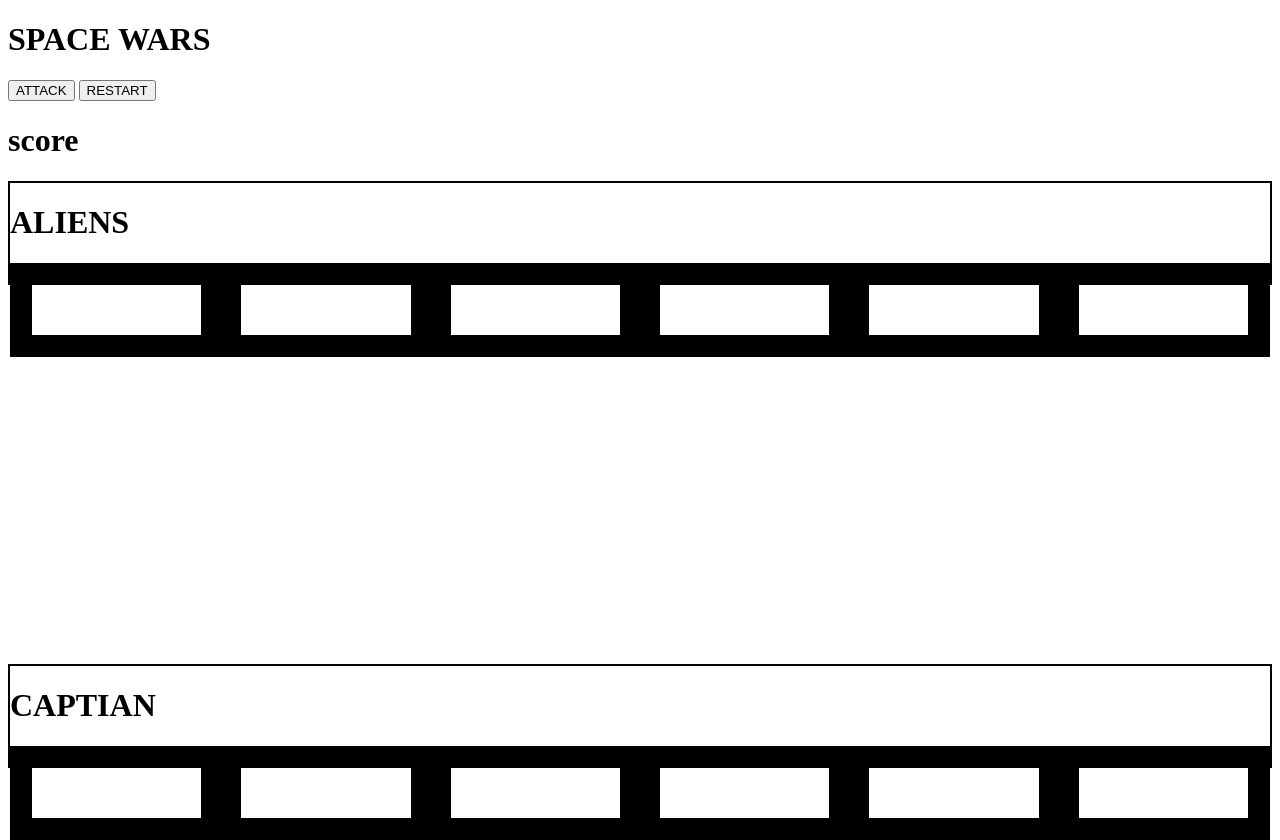
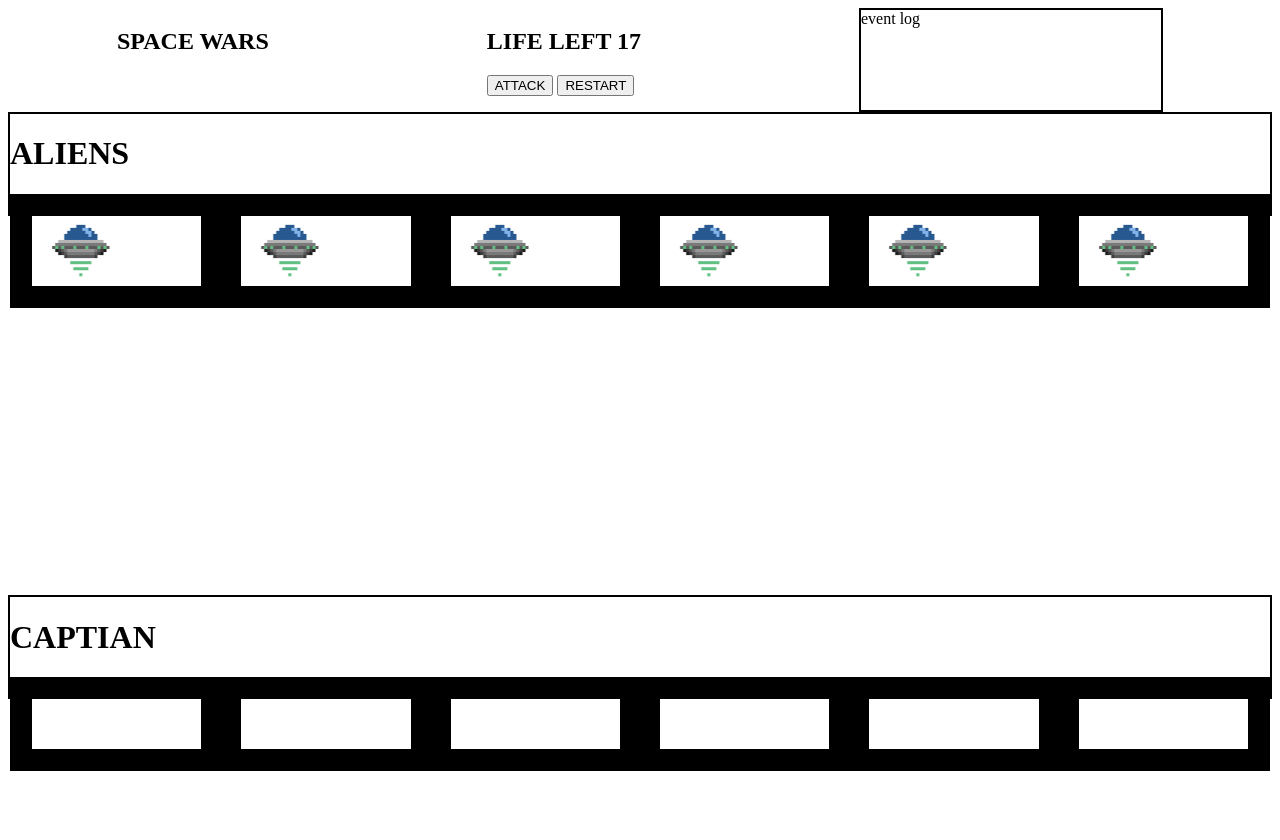
Before and after one commit to Remidemic/Alien_Attack, a plain HTML site: page index.html in a window 1280 px wide. Both pictures are taken after a click on the button "ATTACK". After the commit the page ends 800 px from the top, so only its background shows below. Drawn offline with Linux system fonts and the light colour scheme.

Commit message:
this thing works

```diff
--- a/app.js
+++ b/app.js
@@ -1,9 +1,4 @@
-// Example use of accuracy to determine a hit:
-
-// if (Math.random() < alien[0].accuracy) {
-//     console.log('You have been hit!');
-// }
-
+// make restart button using window.location.reload()
 
 
 let USS_HelloWorld = {
@@ -14,28 +9,94 @@ let USS_HelloWorld = {
 }
 
 // alien[0].accuracy
+// hull - between 3 and 6
+// firepower - between 2 and 4
+// accuracy - between .6 and .8
+// You could be battling six alien ships each with unique values.
 
-let AlienShip1 = {
-    name: "Alien",
+// Example use of accuracy to determine a hit:
+
+// if (Math.random() < alien[0].accuracy) {
+//     console.log('You have been hit!');
+
+// how to make 6 aliens - make a array of aliens. if alien hull === 0, array.pop.
+
+let numOaliens = 6
+let AlienSquad = [{
+    name: "Alien 1",
     Hull: 3,
     Firepower: 3,
     accuracy: 0.5
-}
+}, {
+    name: "Alien 2",
+    Hull: 3,
+    Firepower: 3,
+    accuracy: 0.5
+}, {
+    name: "Alien 3",
+    Hull: 3,
+    Firepower: 3,
+    accuracy: 0.5
+}, {
+    name: "Alien 4",
+    Hull: 3,
+    Firepower: 3,
+    accuracy: 0.5
+}, {
+    name: "Alien 5",
+    Hull: 3,
+    Firepower: 3,
+    accuracy: 0.5
+}, {
+    name: "Alien 6",
+    Hull: 3,
+    Firepower: 3,
+    accuracy: 0.5
+}]
+
+
+// class Aliens {
+//     constructor(name) {
+//         this.name = name
+//         this.hull = hull
+//         this.firePower = fire.power
+//         this.Acuracy = this.Acuracy
+//     }
+// }
+
+
+
+
+// mess ^
+
+// ONE ALIEN
+// let AlienShip1 = {
+//     name: "Alien",
+//     Hull: 3,
+//     Firepower: 3,
+//     accuracy: 0.5
+// }
 
 
 checkScore = () => {
     console.log(USS_HelloWorld);
-    console.log(AlienShip1);
+    console.log(AlienSquad[0]);
 }
 
+// ONE ALIEN
+// const attackAlien = () => {
+//     AlienShip1.Hull -= 5;
+//     USS_HelloWorld.Firepower--;
+// }
+
 const attackAlien = () => {
-    AlienShip1.Hull -= 5;
+    AlienSquad[0].Hull -= 5;
     USS_HelloWorld.Firepower--;
 }
 
 const attackUSS = () => {
     USS_HelloWorld.Hull -= 3;
-    AlienShip1.Firepower--;
+    AlienSquad[0].Firepower--;
 }
 
 // ask in office hours how to do this restart everything back to original numbers
@@ -57,16 +118,11 @@ const GameOver = () => {
     console.log("game over ${winner} wins")
 }
 
-const PlayerAttact = () => {
-
-    // if (player accuracy is greater than accuracy) {
-    // log hit
-}
 
 // each round is 1 button click
 
-// this will activate the button
 
+// this is the ATTACK Button
 let Match = 0
 
 const MatchCount = () => {
@@ -76,7 +132,7 @@ const MatchCount = () => {
 
 const AttackAlienResult = () => {
     console.log("USS Fire 1");
-    if (Math.random() < AlienShip1.accuracy) {
+    if (Math.random() < AlienSquad[0].accuracy) {
         attackAlien();
         checkScore();
         console.log('You hit alien target!');
@@ -89,23 +145,41 @@ const AttackAlienResult = () => {
         console.log('You have been hit!');
     } else { console.log('alien missed USS Hello world') }
 
-
-
-    if (AlienShip1.Hull <= 0) {
-        console.log("USS WINS")
+    if (AlienSquad[0].Hull <= 0) {
+        console.log("USS WINS");
+        window.alert("you destroyed the alien. congratulations. there are " + numOaliens-- + " still up there. Do you want more?");
+        AlienSquad.shift();
     }
     if (USS_HelloWorld.Hull <= 0) {
         console.log("YOU LOSE")
+        window.alert("you ded.");
+
     }
 
     MatchCount()
+
+    document.querySelector('#HEALTH').innerHTML = ("LIFE LEFT " + USS_HelloWorld.Hull);
 }
+
+
 
 let AttackButton = document.getElementById("AttackButton");
 AttackButton.addEventListener("click", AttackAlienResult);
 
-// attack button will : determine if oponent is hit
-// if oponent is hit, use AttackAlien function, console log results.
+
+const restartbtn = () => {
+    globalThis.location.reload()
+}
+
+
+
+let RestartButton = document.getElementById("restartButton");
+RestartButton.addEventListener("click", restartbtn);
+
+
+
+
+// attack button END
 
 
 // const RestartGame = () => {
@@ -125,14 +199,6 @@ AttackButton.addEventListener("click", AttackAlienResult);
 
 
 
-// You attack the first alien ship
-
-// If the ship survives, it attacks you
-
-// If you survive, you attack the ship again
-
-// If it survives, it attacks you again … etc
-
 // If you destroy the ship, you have the option to attack the next ship or to retreat
 
 // If you retreat, the game is over, perhaps leaving the game open for further developments or options
--- a/index.html
+++ b/index.html
@@ -26,14 +26,15 @@ You lose the game if you are destroyed -->
 </head>
 
 <body>
-    <h1>SPACE WARS</h1>
-    <div class="buttons">
-        <button class="AttackButton" id="AttackButton"> ATTACK</button>
-        <button class="restartButton" id="restartButton">RESTART</button>
-        <h1 class="life">score</h1>
-
-    </div>
-
+    <nav>
+        <h1>SPACE WARS</h1>
+        <div class="buttons">
+            <h1 class="life" id="HEALTH">LIFE LEFT: 20</h1>
+            <button class="AttackButton" id="AttackButton"> ATTACK</button>
+            <button class="restartButton" id="restartButton">RESTART</button>
+        </div>
+        <DIV id="screenlog"> event log </DIV>
+    </nav>
 
     <div class="aliens">
         <h1>ALIENS</h1>
--- a/style.css
+++ b/style.css
@@ -1,3 +1,9 @@
+nav {
+    display: flex;
+    flex-direction: row;
+    justify-content: space-around;
+}
+
 .aliens {
     /* display: flex; */
     border: 2px solid black;
@@ -14,8 +20,10 @@
 .alien {
     border: 20px solid black;
     width: 15%;
-    height: 50px;
+    height: 70px;
     background-image: url('alien_ship.png');
+    background-size: contain;
+    background-repeat: no-repeat;
 }
 
 .captian {
@@ -39,4 +47,8 @@
     background-image: url('alien_ship.png');
 }
 
-.buttons {}
+#screenlog {
+    border: 2px solid black;
+    width: 300px;
+    height: 100px;
+}
```
